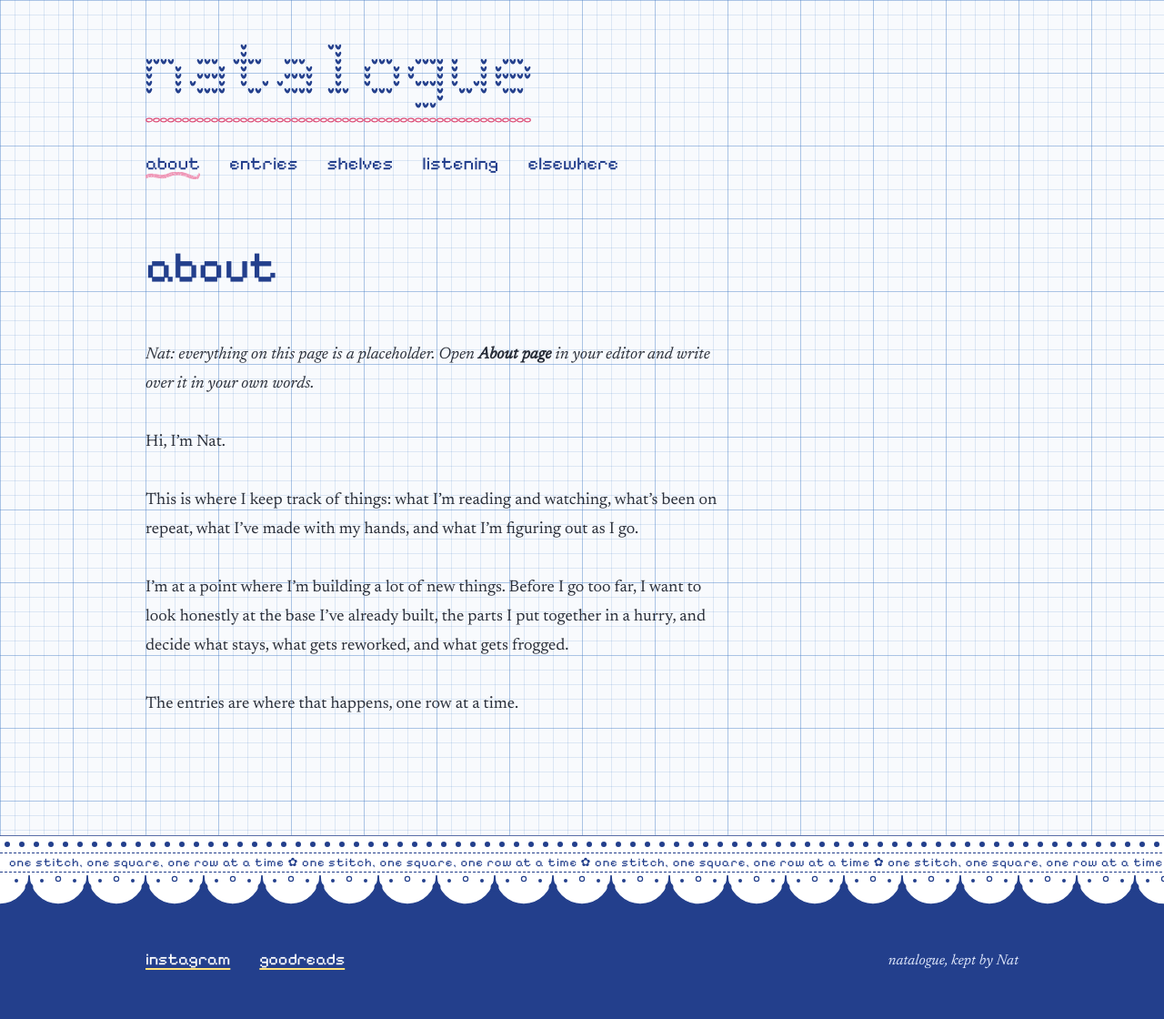
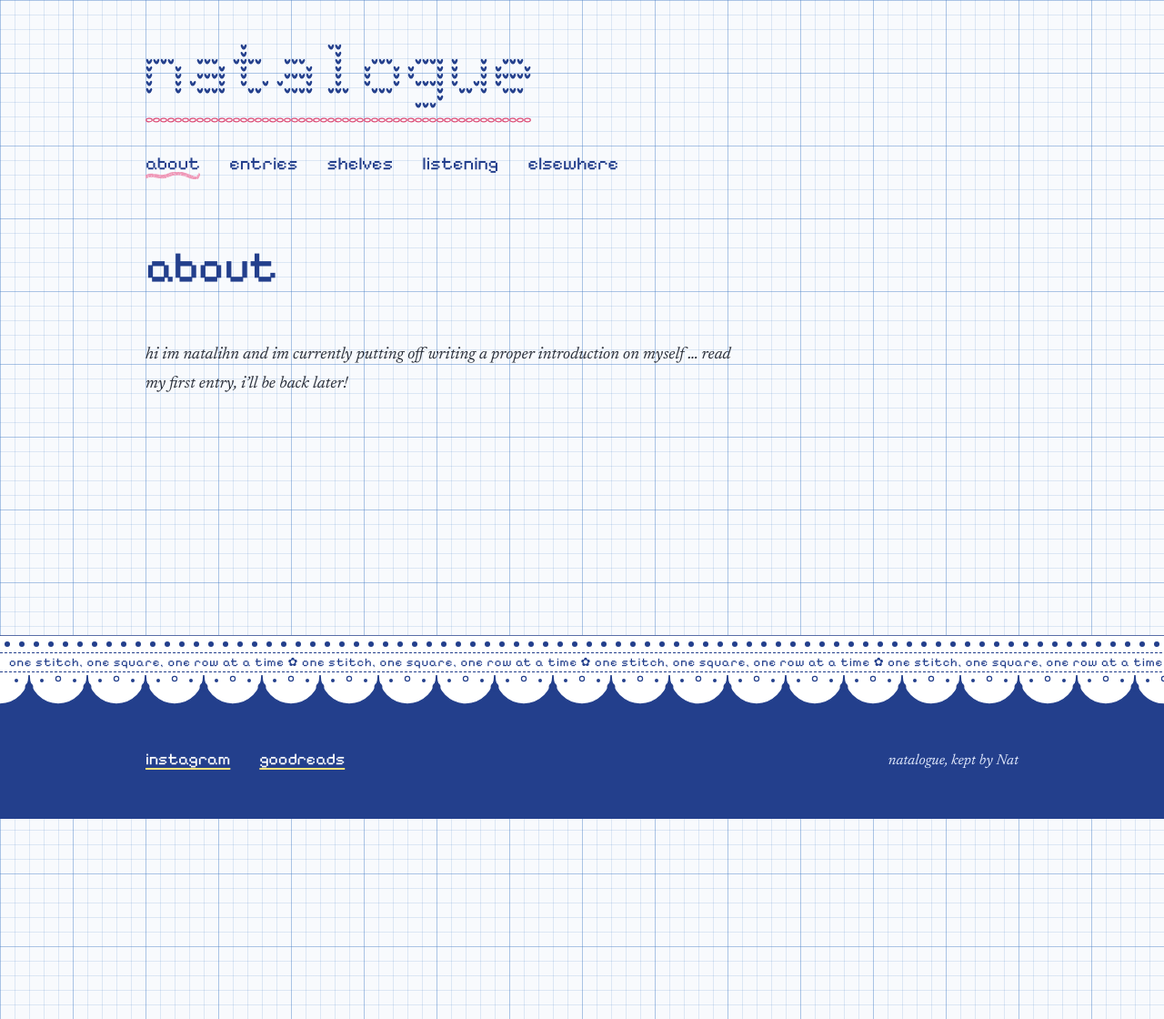
Before and after one commit to alijahbuada/natalogue, a Jekyll site: the page built from about.md, in a window 1280 px wide. Shown: the whole page at 91% size. Built offline with Jekyll 4.4.1, drawn with Linux system fonts in a browser that asks for light colours.

Commit message:
Update about.md (via editor)

```diff
--- a/about.md
+++ b/about.md
@@ -3,13 +3,4 @@ layout: page
 title: about
 permalink: /about/
 ---
-
-*Nat: everything on this page is a placeholder. Open **About page** in your editor and write over it in your own words.*
-
-Hi, I'm Nat.
-
-This is where I keep track of things: what I'm reading and watching, what's been on repeat, what I've made with my hands, and what I'm figuring out as I go.
-
-I'm at a point where I'm building a lot of new things. Before I go too far, I want to look honestly at the base I've already built, the parts I put together in a hurry, and decide what stays, what gets reworked, and what gets frogged.
-
-The entries are where that happens, one row at a time.
+*hi im natalihn and im currently putting off writing a proper introduction on myself ... read my first entry, i'll be back later!*
```
